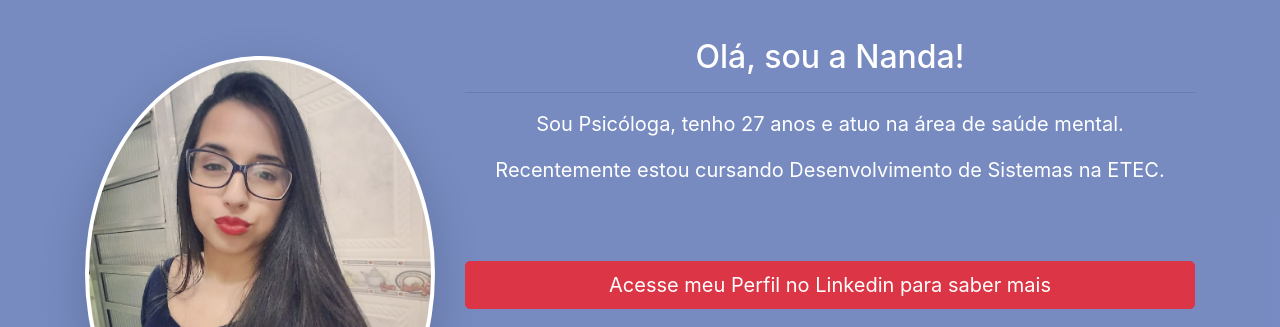
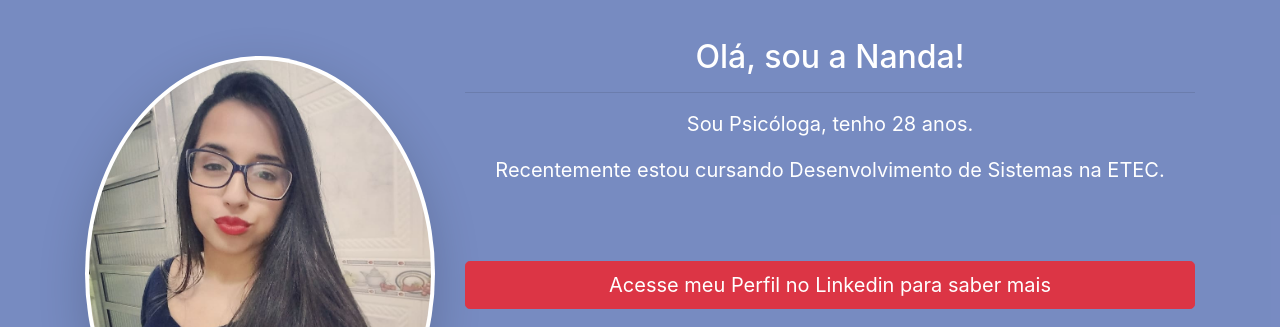
Before and after one commit to developer-fernanda/bootstrap-projeto, a plain HTML site: page index.html in a window 1280 px wide. Shown: the part 1056-1383 px from the top of the page. Drawn offline with nearby package versions, Linux system fonts and the light colour scheme.

Commit message:
Atualização de dados pessoais

```diff
--- a/index.html
+++ b/index.html
@@ -136,7 +136,7 @@
                         <hr>
                     </blockquote>
                     <blockquote class="blockquote text-center ">
-                        <p> Sou Psicóloga, tenho 27 anos e atuo na área de saúde mental. </P>
+                        <p> Sou Psicóloga, tenho 28 anos. </P>
                         <p> Recentemente estou cursando Desenvolvimento de Sistemas na ETEC. </p>
                         <a href="https://www.linkedin.com/feed/ ">
                             <br> <br>
```
